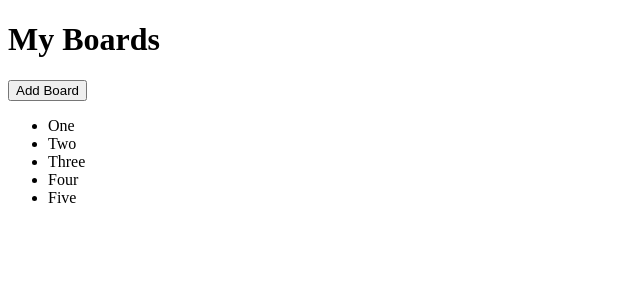
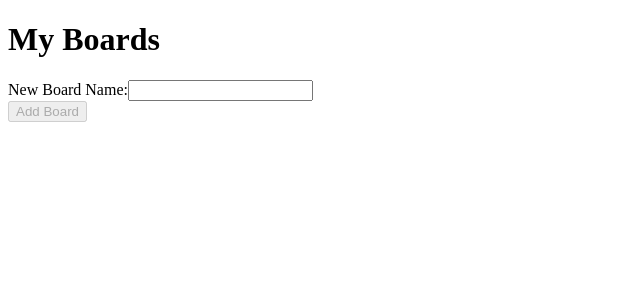
Before and after one commit to ophirbushi/prayer-board, an Angular app in the folder client/: page / in a window 1280 px wide. Shown: the top 300 px of the page, without its empty margins (0-640 px from the left). Built offline with nearby package versions, Linux system fonts and the light colour scheme; sample sign-in values are in the browser's storage.

Commit message:
create board

```diff
--- a/client/src/app/home/home.component.html
+++ b/client/src/app/home/home.component.html
@@ -1,7 +1,10 @@
 <h1>My Boards</h1>
 
-
-<button>Add Board</button>
+<div>
+    <label>New Board Name:</label>
+    <input [(ngModel)]="newBoardName" />
+</div>
+<button (click)="addBoard()" [disabled]="!newBoardName">Add Board</button>
 
 <ul>
     <li *ngFor="let board of boards">{{ board }}</li>
--- a/client/src/app/home/home.component.ts
+++ b/client/src/app/home/home.component.ts
@@ -1,4 +1,6 @@
 import { Component, OnInit } from '@angular/core';
+import { AuthService } from '../auth/auth.service';
+import { BoardService } from '../shared/board.service';
 
 @Component({
   selector: 'app-home',
@@ -7,11 +9,17 @@ import { Component, OnInit } from '@angular/core';
 })
 export class HomeComponent implements OnInit {
 
-  boards = ['One', 'Two', 'Three', 'Four', 'Five'];
+  userId: string = this.authService.getUserId();
+  boards = [];
+  newBoardName: string;
 
-  constructor() { }
+  constructor(private authService: AuthService, private boardService: BoardService) { }
 
   ngOnInit() {
   }
 
+  addBoard() {
+    this.boardService.createBoard({ userId: this.userId, boardName: this.newBoardName }).toPromise();
+  }
+
 }
--- a/client/src/app/home/home.module.ts
+++ b/client/src/app/home/home.module.ts
@@ -2,6 +2,7 @@ import { NgModule } from '@angular/core';
 import { CommonModule } from '@angular/common';
 import { HomeComponent } from './home.component';
 import { HomeRoutingModule } from './home-routing.module';
+import { FormsModule } from '@angular/forms';
 
 
 
@@ -9,6 +10,7 @@ import { HomeRoutingModule } from './home-routing.module';
   declarations: [HomeComponent],
   imports: [
     CommonModule,
+    FormsModule,
     HomeRoutingModule
   ]
 })
--- /dev/null
+++ b/client/src/app/shared/board.service.ts
@@ -0,0 +1,16 @@
+import { Injectable } from "@angular/core";
+import { HttpClient } from '@angular/common/http';
+
+@Injectable({
+    providedIn: 'root'
+})
+export class BoardService {
+    readonly baseUrl = 'http://localhost:8080/api/v1/boards';
+
+    constructor(private http: HttpClient) { }
+
+    createBoard(payload: { userId, boardName }) {
+        return this.http.post(`${this.baseUrl}/create`, payload,
+            { observe: 'body', reportProgress: false });
+    }
+}
```
